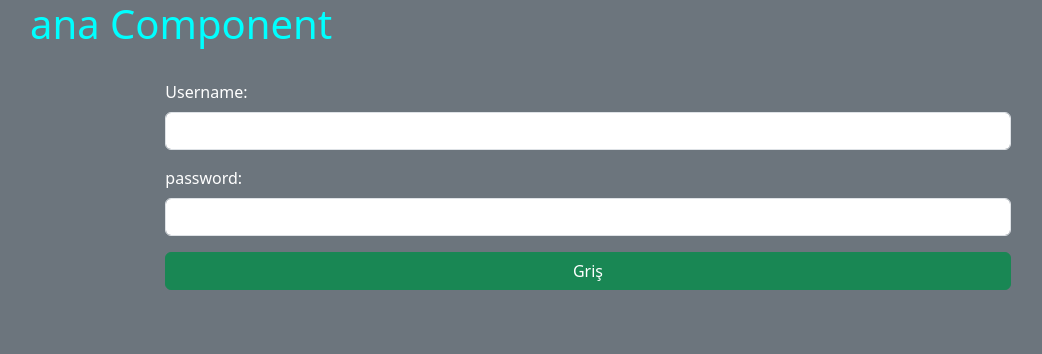
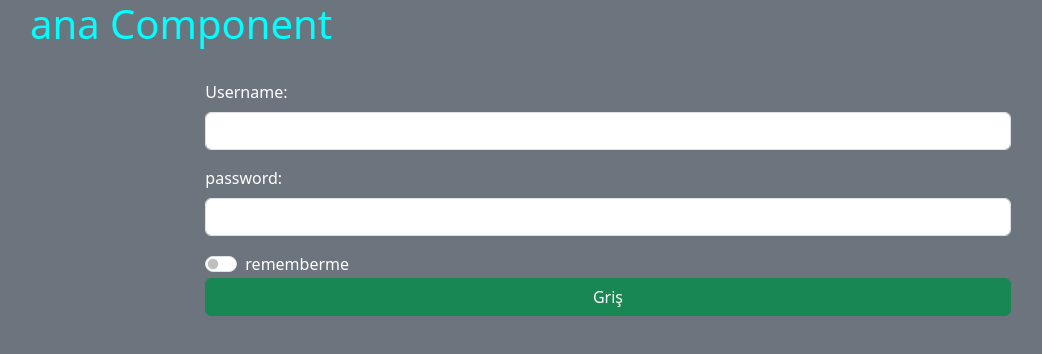
Before and after one commit to Kerim-ARAT/Turkcell-Anglur-Apps, an Angular app in the folder angularapp/: page / in a window 1280 px wide. Shown: the top 354 px of the page, without its empty margins (52-1094 px from the left). Built offline with nearby package versions, Linux system fonts and the light colour scheme.

Commit message:
Reactive Forms 5. Kısım (Checkbox)
Reactive Forms 5. Kısım (Checkbox)

```diff
--- a/angularapp/src/app/Forms/reactive/reactive.component.html
+++ b/angularapp/src/app/Forms/reactive/reactive.component.html
@@ -1,6 +1,6 @@
 <div class="row">
-    <div class="col-md-8 offset-md-2">
-        <form  [formGroup]="loginForm" (ngSubmit)="gris()">
+    <div class="col-md-8 offset-md-2 container">
+        <form  [formGroup]="loginForm" (ngSubmit)="gris()" class="form-switch">
             <div class="mb-3">
                 <label class="form-label" for="userName">Username: </label>
                 <br>
@@ -11,7 +11,12 @@
                 <br>
                 <input class="form-control" type="password"  formControlName="passWord">
             </div>
-            <div class="d-grid gap-2">
+            <div class="form-check form-switch">
+                <input type="checkbox" class="form-check-input " role="switch" formControlName="rememberMe">
+                <label class="form-check-label"> rememberme</label>
+                <br>
+            </div>
+            <div class="d-grid gap-2 mb-1">
                 <button type="submit" class="btn btn-success">Griş</button>
             </div>
         </form>
--- a/angularapp/src/app/Forms/reactive/reactive.component.ts
+++ b/angularapp/src/app/Forms/reactive/reactive.component.ts
@@ -13,7 +13,8 @@ export class ReactiveComponent {
   constructor(fb: FormBuilder) {
     this.loginForm = fb.group({
       userName: '', /* FormControl() nesnesi */
-      passWord: ''
+      passWord: '',
+      rememberMe:false
     })
   }
   gris(){
```
